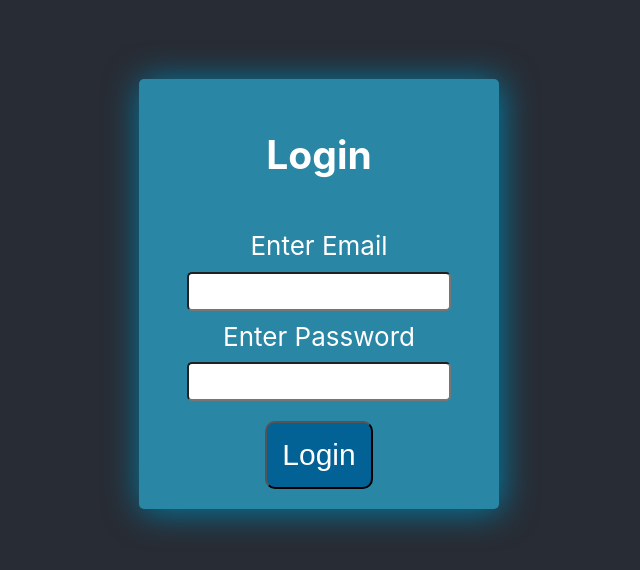
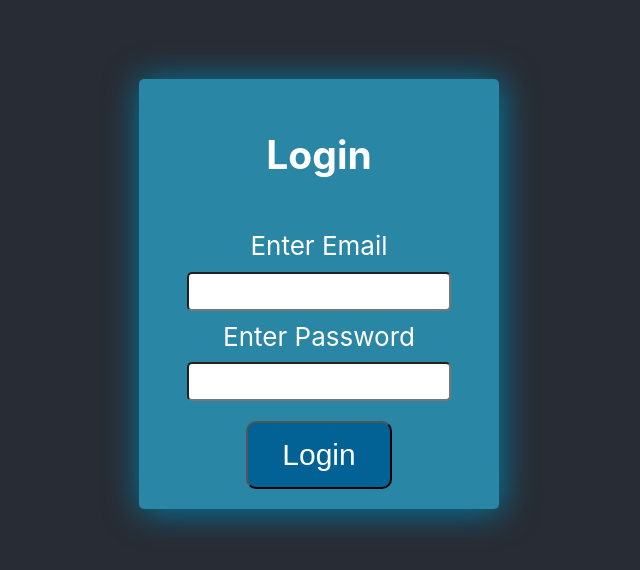
Before and after one commit to Angel2001-programmer/homework3, a React (Create React App) app in the folder homework3/: page / in a window 1280 px wide. Shown: the part 106-676 px from the top of the page, without its empty margins (321-961 px from the left). Built offline with nearby package versions, Linux system fonts and the light colour scheme.

Commit message:
printing to logs user output.

```diff
--- a/homework3/src/components/Login/Login.jsx
+++ b/homework3/src/components/Login/Login.jsx
@@ -1,8 +1,22 @@
 import styles from "./Login.module.css";
 import Button from "../../UI/Button/button"
 import { Link } from "react-router-dom";
+import { useState } from "react";
 
 const Login = props => {
+    const [userData, setUserData] = useState();
+    const userCredential = {email: "helloThere123@moogle.co.uk", password: "pass123"};
+    let button = <Button text="Login"/>;
+
+    const onChangeInput = (e) => {
+        setUserData({...userData, [e.target.name]: e.target.value});
+        console.log(userData);
+    }
+
+    const checkUser = () => {
+
+    }
+
     return(
         <div className={styles.container}>
         <form className={styles.login} onSubmit={(e) => Login(e)}>
@@ -10,13 +24,14 @@ const Login = props => {
             <div className={styles.inputCol}>
             <label className={styles.label} htmlFor="email">Enter Email</label>
             <div className={styles.inputRow}>
-            <input className={styles.input} type="text" name="email"/>
+            <input className={styles.input} type="text" name="email" onChange={onChangeInput}/>
             </div>
             <div className={styles.inputCol}>
             <label className={styles.label} htmlFor="password">Enter Password</label>
-            <input className={styles.input} type="password" name="password"/></div>
+            <input className={styles.input} type="password" name="password" onChange={onChangeInput}/></div>
             </div>
-            <Link to="/SuccessLogin"><Button text="Login"/></Link>
+            {/* <Link to="/SuccessLogin"><Button text="Login"/></Link> */}
+            {button}
         </form>
         </div>
     )
```
